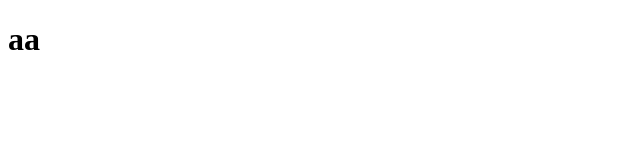
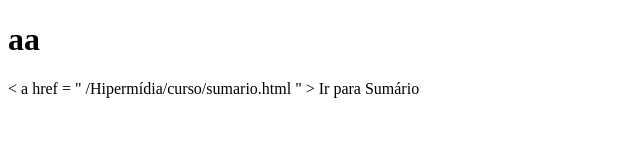
Before and after one commit to Eriquehenrique/Eriquehenrique.github.io, a plain HTML site: page index.html in a window 1280 px wide. Shown: the whole page, without its empty margins (0-640 px from the left). Drawn offline with Linux system fonts and the light colour scheme.

Commit message:
Update index.html

```diff
--- a/index.html
+++ b/index.html
@@ -8,5 +8,6 @@
 </head>
 <body>
     <h1>aa</h1>
+    < a  href = " /Hipermídia/curso/sumario.html " > Ir para Sumário </ a >
 </body>
 </html>
```
